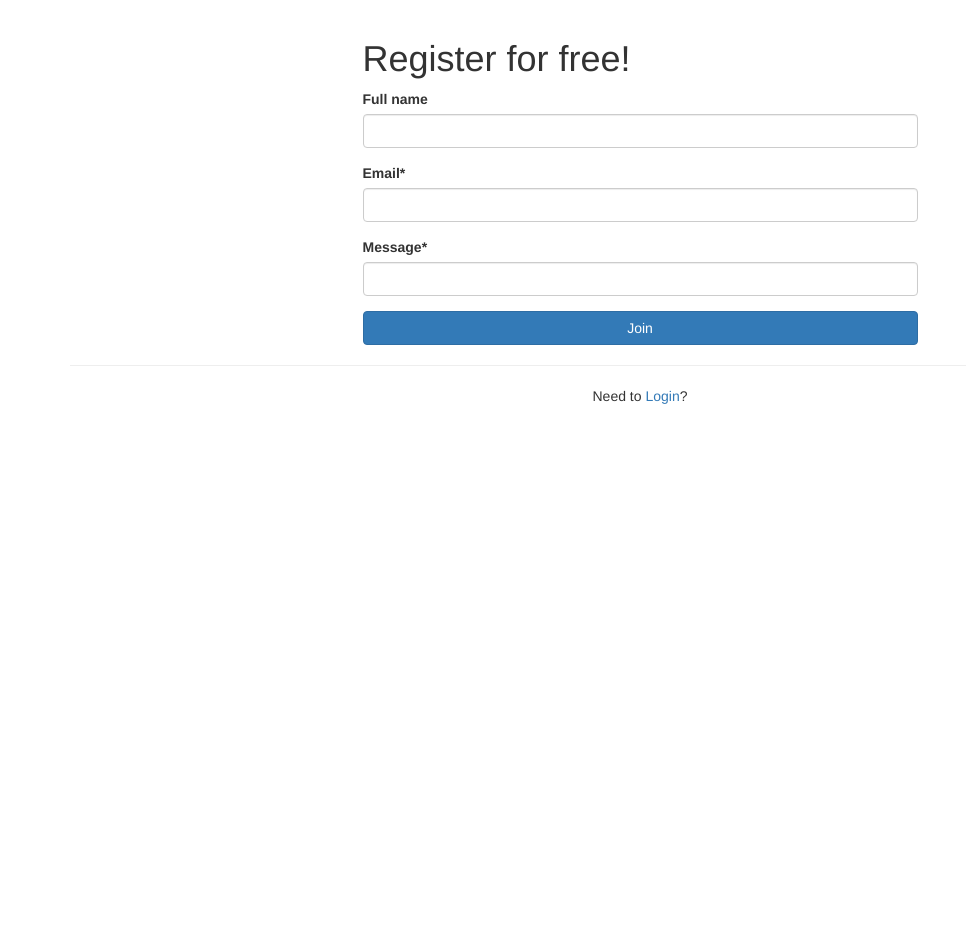
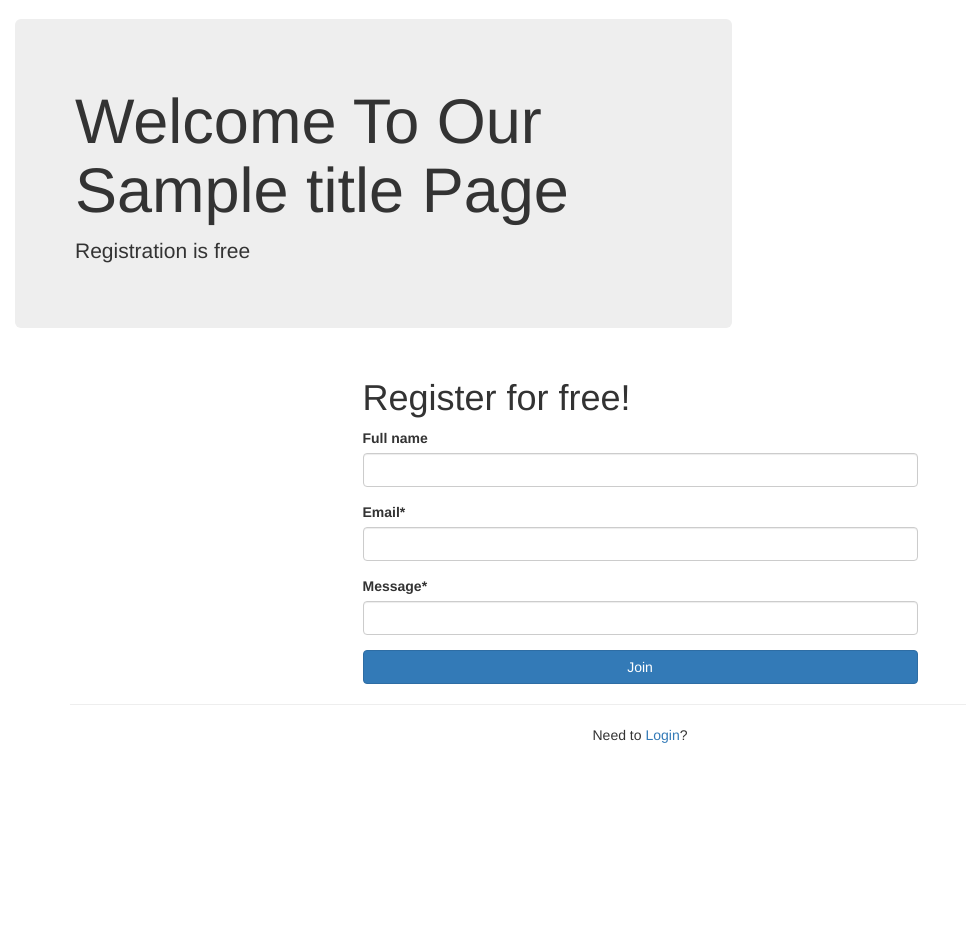
Before and after one commit to gtfletcher/Django_test, a Django app: template templates/registration/registration_form.html in a window 1280 px wide. Shown: the part 51-993 px from the top of the page, without its empty margins (0-966 px from the left). Run offline with Django 3.2, Linux system fonts and the light colour scheme; the template is opened without the code that fills it: values that come from a table or form of the project are taken from there, most other values are stand-ins (such as "Sample title", 1, 10 or a date in 2020); some libraries are stand-ins or nearby versions.

Commit message:
Modified USER registration

```diff
--- a/MSfigshare/urls.py
+++ b/MSfigshare/urls.py
@@ -24,6 +24,8 @@ urlpatterns = [
     url(r'^contact/$' , 'newsletter.views.contact' , name='contact' ), # contact page
     url(r'^aboutus/$' , 'MSfigshare.views.about' , name='aboutus' ), # aboutus page
     url(r'^$' , 'newsletter.views.home' , name='home' ), # all other pages
+    url(r'^accounts/', include('registration.backends.default.urls')), # accounts/register accounts/login
+
 ]
 
 if settings.DEBUG:
--- a/templates/registration/activation_email.txt
+++ b/templates/registration/activation_email.txt
@@ -10,4 +10,4 @@ http://{{ site.domain }}{% url 'registration_activate' activation_key %}
 
 {% blocktrans %}The above link is valid for {{ expiration_days }} days.{% endblocktrans %}
 
--Team CFE
+-Team Data Managment INSIGNEO
--- a/templates/registration/registration_form.html
+++ b/templates/registration/registration_form.html
@@ -2,6 +2,22 @@
 {% load i18n %}
 {% load crispy_forms_tags %}
 
+<!-- Overrides base code block but also Imports the block super -->
+{% block head_title %} Register | {{block.super}}{% endblock %}
+
+{%block head_text %}
+<!-- jumbotron class adds a coloured container if the default sytle fill -->
+{% if title %}
+<div class="row">
+    <div class= "col-sm-7 push-left">
+        <div class="jumbotron">
+                <h1> Welcome To Our {{title}} Page </h1>
+                <p class="lead" style="text-align:left;"> Registration is free</p>
+        </div>
+    </div>
+</div>
+{% endif %}
+{%endblock  %}
 
 {% block content %}
 <div class='row'>
```
Also changed, not shown: MSfigshare/settings.py (+11 -0 lines), templates/registration/activation_complete.html (+17 -0 lines), db.sqlite3, 2 other files.
